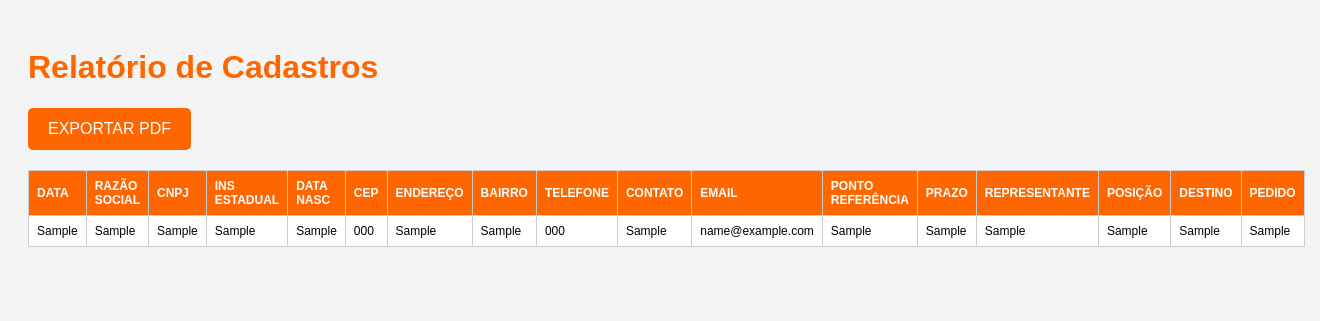
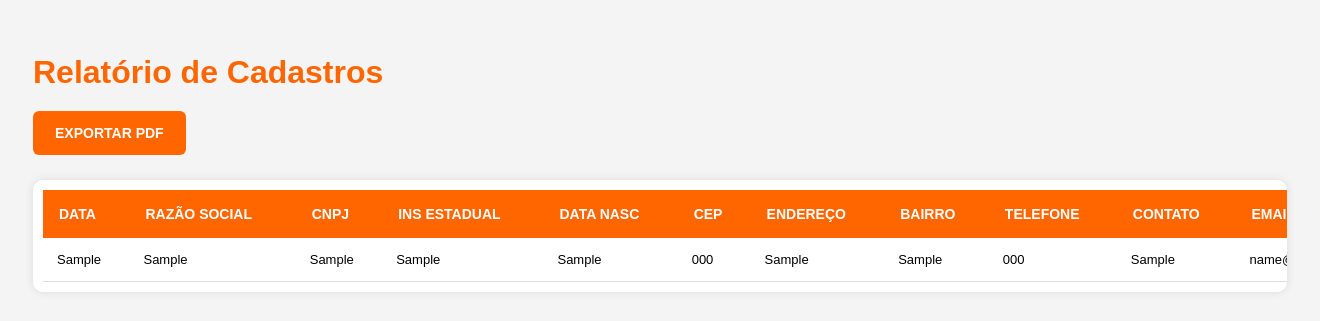
Before and after one commit to felipemeirellesmagalhaes15-commits/cadastro-clientes, a Flask app: page /relatorios in a window 1320 px wide. Shown: the top 321 px of the page. Run offline with Flask 3, Linux system fonts and the light colour scheme; tables that the repository leaves empty hold one stand-in row (values such as "Sample post").

Commit message:
Melhorando visual relatorios

```diff
--- a/templates/relatorios.html
+++ b/templates/relatorios.html
@@ -1,5 +1,6 @@
 <!DOCTYPE html>
 <html lang="pt-br">
+
 <head>
 
     <meta charset="UTF-8">
@@ -9,46 +10,71 @@
     <style>
 
         body{
-            font-family: Arial;
+            font-family: Arial, sans-serif;
             background:#f4f4f4;
-            padding:20px;
+            padding:25px;
         }
 
         h1{
             color:#ff6600;
+            margin-bottom:20px;
+            font-size:32px;
         }
 
         .botao{
             background:#ff6600;
             color:white;
-            padding:12px 20px;
+            padding:14px 22px;
             text-decoration:none;
-            border-radius:5px;
+            border-radius:6px;
             display:inline-block;
-            margin-bottom:20px;
+            margin-bottom:25px;
+            font-weight:bold;
+            font-size:14px;
+        }
+
+        .tabela-container{
+            overflow-x:auto;
+            background:white;
+            border-radius:10px;
+            padding:10px;
+            box-shadow:0 0 10px rgba(0,0,0,0.1);
         }
 
         table{
             width:100%;
             border-collapse:collapse;
             background:white;
-            font-size:12px;
-        }
-
-        th, td{
-            border:1px solid #ccc;
-            padding:8px;
-            text-align:left;
+            font-size:14px;
+            min-width:2200px;
         }
 
         th{
             background:#ff6600;
             color:white;
+            padding:16px;
+            text-align:left;
+            font-size:14px;
+            white-space:nowrap;
+        }
+
+        td{
+            border-bottom:1px solid #ddd;
+            padding:14px;
+            text-align:left;
+            vertical-align:top;
+            white-space:nowrap;
+            font-size:13px;
+        }
+
+        tr:hover{
+            background:#fff4ec;
         }
 
     </style>
 
 </head>
+
 <body>
 
     <h1>Relatório de Cadastros</h1>
@@ -56,6 +82,8 @@
     <a href="/exportar_pdf" class="botao">
         EXPORTAR PDF
     </a>
+
+    <div class="tabela-container">
 
         <table>
 
@@ -109,5 +137,8 @@
 
         </table>
 
+    </div>
+
 </body>
+
 </html>
```
Lines whose indentation alone changed are shown as unchanged.
